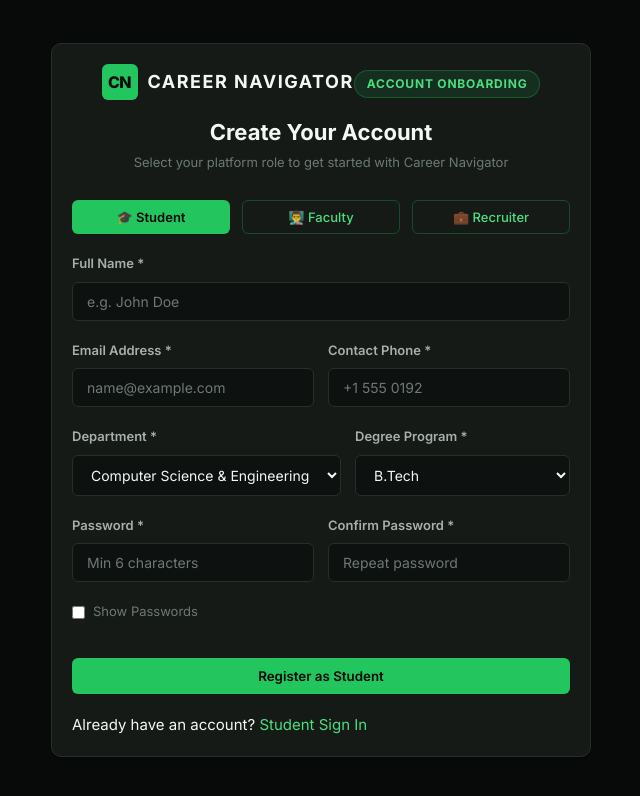
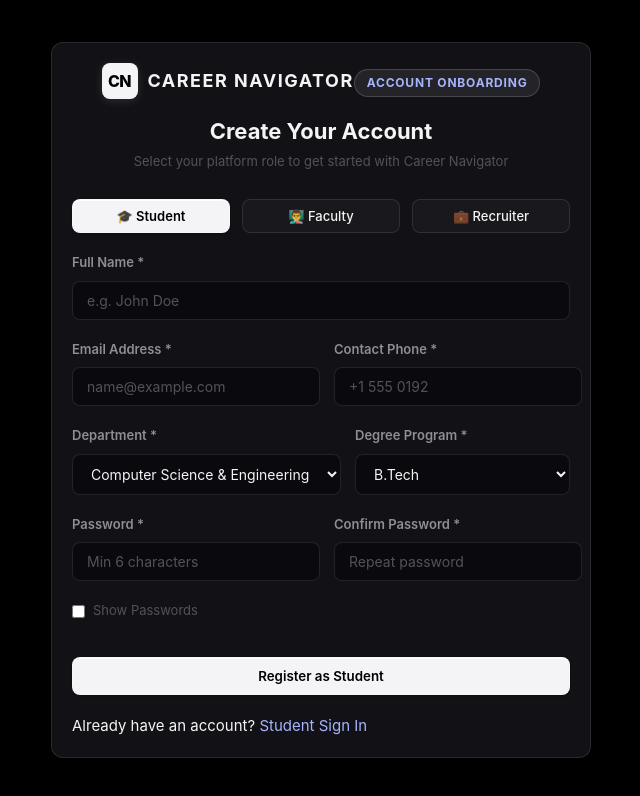
Before and after one commit to RayyanAhammed-V/CareerPulse, a React (Vite) app in the folder frontend/: page /signup in a window 1280 px wide. Shown: the top 796 px of the page, without its empty margins (319-959 px from the left). Built offline with nearby package versions, Linux system fonts and the light colour scheme; no server answers.

Commit message:
style(frontend): update visual identity to Titanium Monolith & Frosted Glass luxury aesthetic

```diff
--- a/frontend/src/index.css
+++ b/frontend/src/index.css
@@ -1,55 +1,66 @@
 /* ============================================================
    CAREER NAVIGATOR - DESIGN SYSTEM & GLOBAL CSS
-   Academic, Professional, Modern, Trustworthy Visual Identity
+   Option 3: Titanium Monolith & Frosted Glass (Apple Pro / Leica Minimalist Luxury)
    ============================================================ */
 
 :root {
-  /* Strict Color Palette */
-  --bg-primary: #080A09;
-  --bg-secondary: #101411;
-  --bg-card: #151A17;
-  --bg-card-hover: #1A211D;
-  --bg-input: #0D110F;
+  /* Pitch-Black Monolith & Dark Titanium Surfaces */
+  --bg-primary: #000000;
+  --bg-secondary: #0A0A0C;
+  --bg-card: #121216;
+  --bg-card-hover: #18181F;
+  --bg-input: #0A0A0E;
 
-  --color-green-primary: #22C55E;
-  --color-green-secondary: #16A34A;
-  --color-green-light: #4ADE80;
-  --color-green-subtle: rgba(34, 197, 94, 0.12);
-  --color-green-border: rgba(34, 197, 94, 0.28);
+  /* Polished Titanium Sheen & Luminescent Accents */
+  --color-green-primary: #F4F4F6;        /* Pure Luminous White / Polished Titanium */
+  --color-green-secondary: #E4E4E7;      /* Brushed Platinum */
+  --color-green-light: #A5B4FC;          /* Electric Iris / Subtle Luminescence */
+  --color-green-subtle: rgba(255, 255, 255, 0.08); /* Frosted Glass Sheen */
+  --color-green-border: rgba(255, 255, 255, 0.16); /* Hairline Titanium Glass Border */
 
-  --text-main: #F5F7F5;
-  --text-muted: #A7B0AA;
-  --text-dim: #6E7973;
-
-  --border-color: #26302A;
-  --border-focus: #22C55E;
-
-  --danger-color: #EF4444;
-  --danger-bg: rgba(239, 68, 68, 0.12);
-  --danger-border: rgba(239, 68, 68, 0.3);
-
-  --warning-color: #EAB308;
-  --warning-bg: rgba(234, 179, 8, 0.12);
-  --warning-border: rgba(234, 179, 8, 0.3);
+  /* Semantic Luxury Inverted Text for Titanium Buttons */
+  --text-inverted: #000000;
 
   /* Typography */
-  --font-sans: 'Inter', -apple-system, BlinkMacSystemFont, 'Segoe UI', Roboto, Oxygen, Ubuntu, sans-serif;
+  --text-main: #F4F4F5;                  /* Crisp Silver-White */
+  --text-muted: #8E8E93;                 /* Neutral Titanium Gray */
+  --text-dim: #52525B;                   /* Deep Charcoal Zinc */
+
+  /* Hairline Razor Borders & Subtle Glow Focus */
+  --border-color: rgba(255, 255, 255, 0.10);
+  --border-focus: rgba(255, 255, 255, 0.38);
+
+  /* Refined Luxury Status Colors */
+  --danger-color: #FB7185;
+  --danger-bg: rgba(244, 63, 94, 0.12);
+  --danger-border: rgba(244, 63, 94, 0.28);
+
+  --warning-color: #FBBF24;
+  --warning-bg: rgba(245, 158, 11, 0.12);
+  --warning-border: rgba(245, 158, 11, 0.28);
+
+  --success-color: #34D399;
+  --success-bg: rgba(52, 211, 153, 0.12);
+  --success-border: rgba(52, 211, 153, 0.28);
+
+  /* Typography */
+  --font-sans: -apple-system, BlinkMacSystemFont, 'SF Pro Display', 'Inter', 'Segoe UI', Roboto, Oxygen, Ubuntu, sans-serif;
   --font-mono: ui-monospace, SFMono-Regular, Menlo, Monaco, Consolas, monospace;
 
-  /* Shadows */
-  --shadow-sm: 0 1px 2px 0 rgba(0, 0, 0, 0.4);
-  --shadow-md: 0 4px 6px -1px rgba(0, 0, 0, 0.5), 0 2px 4px -2px rgba(0, 0, 0, 0.4);
-  --shadow-lg: 0 10px 15px -3px rgba(0, 0, 0, 0.6), 0 4px 6px -4px rgba(0, 0, 0, 0.5);
+  /* Shadows - Ambient Luxury Depth */
+  --shadow-sm: 0 1px 3px 0 rgba(0, 0, 0, 0.7);
+  --shadow-md: 0 4px 16px -1px rgba(0, 0, 0, 0.8), 0 2px 6px -2px rgba(0, 0, 0, 0.6);
+  --shadow-lg: 0 16px 36px -4px rgba(0, 0, 0, 0.95), 0 8px 16px -6px rgba(0, 0, 0, 0.8);
 
-  /* Radii */
-  --radius-sm: 6px;
-  --radius-md: 10px;
-  --radius-lg: 14px;
+  /* Precision Radii */
+  --radius-sm: 8px;
+  --radius-md: 12px;
+  --radius-lg: 18px;
   --radius-full: 9999px;
 
   /* Transitions */
-  --transition-fast: 150ms cubic-bezier(0.4, 0, 0.2, 1);
-  --transition-normal: 250ms cubic-bezier(0.4, 0, 0.2, 1);
+  --transition-fast: 160ms cubic-bezier(0.16, 1, 0.3, 1);
+  --transition-normal: 280ms cubic-bezier(0.16, 1, 0.3, 1);
 }
 
 *, *::before, *::after {
@@ -84,7 +95,7 @@ a {
 }
 
 a:hover {
-  color: var(--color-green-primary);
+  color: #FFFFFF;
 }
 
 button {
@@ -108,8 +119,8 @@ input, select, textarea {
 }
 
 input:focus, select:focus, textarea:focus {
-  border-color: var(--color-green-primary);
-  box-shadow: 0 0 0 2px var(--color-green-subtle);
+  border-color: var(--border-focus);
+  box-shadow: 0 0 0 2px rgba(255, 255, 255, 0.12);
 }
 
 input::placeholder, textarea::placeholder {
@@ -119,7 +130,7 @@ input::placeholder, textarea::placeholder {
 /* Base Utility Classes */
 .btn-primary {
   background-color: var(--color-green-primary);
-  color: #040805;
+  color: var(--text-inverted, #000000);
   font-weight: 600;
   padding: 10px 20px;
   border-radius: var(--radius-sm);
@@ -127,18 +138,23 @@ input::placeholder, textarea::placeholder {
   align-items: center;
   justify-content: center;
   gap: 8px;
-  transition: background-color var(--transition-fast), transform var(--transition-fast);
+  border: 1px solid rgba(255, 255, 255, 0.25);
+  box-shadow: 0 1px 2px rgba(0, 0, 0, 0.3), inset 0 1px 0 rgba(255, 255, 255, 0.8);
+  transition: all var(--transition-fast);
 }
 
 .btn-primary:hover {
-  background-color: var(--color-green-light);
+  background-color: var(--color-green-secondary);
+  color: #000000;
   transform: translateY(-1px);
+  box-shadow: 0 4px 16px rgba(255, 255, 255, 0.15), inset 0 1px 0 rgba(255, 255, 255, 0.9);
 }
 
 .btn-primary:disabled {
-  opacity: 0.6;
+  opacity: 0.5;
   cursor: not-allowed;
   transform: none;
+  box-shadow: none;
 }
 
 .btn-secondary {
@@ -152,25 +168,31 @@ input::placeholder, textarea::placeholder {
   align-items: center;
   justify-content: center;
   gap: 8px;
+  backdrop-filter: blur(8px);
+  transition: all var(--transition-fast);
 }
 
 .btn-secondary:hover {
   background-color: var(--bg-card-hover);
-  border-color: var(--color-green-border);
+  border-color: rgba(255, 255, 255, 0.24);
+  color: #FFFFFF;
 }
 
 .btn-outline {
-  background: transparent;
-  color: var(--color-green-light);
-  border: 1px solid var(--color-green-border);
+  background: rgba(255, 255, 255, 0.03);
+  color: var(--text-main);
+  border: 1px solid var(--border-color);
   padding: 8px 16px;
   border-radius: var(--radius-sm);
   font-weight: 500;
+  backdrop-filter: blur(8px);
+  transition: all var(--transition-fast);
 }
 
 .btn-outline:hover {
-  background: var(--color-green-subtle);
-  border-color: var(--color-green-primary);
+  background: rgba(255, 255, 255, 0.08);
+  border-color: rgba(255, 255, 255, 0.28);
+  color: #FFFFFF;
 }
 
 .btn-danger {
@@ -193,11 +215,13 @@ input::placeholder, textarea::placeholder {
   border-radius: var(--radius-md);
   padding: 20px;
   box-shadow: var(--shadow-sm);
-  transition: border-color var(--transition-fast);
+  transition: border-color var(--transition-fast), box-shadow var(--transition-fast);
+  backdrop-filter: blur(12px);
 }
 
 .card:hover {
   border-color: var(--border-focus);
+  box-shadow: var(--shadow-md);
 }
 
 /* Badges */
@@ -213,9 +237,9 @@ input::placeholder, textarea::placeholder {
 }
 
 .badge-ready {
-  background: var(--color-green-subtle);
-  color: var(--color-green-light);
-  border: 1px solid var(--color-green-border);
+  background: var(--success-bg);
+  color: var(--success-color);
+  border: 1px solid var(--success-border);
 }
 
 .badge-developing {
@@ -234,8 +258,8 @@ input::placeholder, textarea::placeholder {
 .modal-overlay {
   position: fixed;
   inset: 0;
-  background-color: rgba(0, 0, 0, 0.75);
-  backdrop-filter: blur(4px);
+  background-color: rgba(0, 0, 0, 0.85);
+  backdrop-filter: blur(8px);
   display: flex;
   align-items: center;
   justify-content: center;
@@ -253,6 +277,7 @@ input::placeholder, textarea::placeholder {
   overflow-y: auto;
   padding: 28px;
   box-shadow: var(--shadow-lg);
+  backdrop-filter: blur(16px);
 }
 
 /* Alerts */
@@ -267,9 +292,9 @@ input::placeholder, textarea::placeholder {
 }
 
 .alert-success {
-  background-color: var(--color-green-subtle);
-  color: var(--color-green-light);
-  border: 1px solid var(--color-green-border);
+  background-color: var(--success-bg);
+  color: var(--success-color);
+  border: 1px solid var(--success-border);
   padding: 12px 16px;
   border-radius: var(--radius-sm);
   font-size: 14px;
--- a/frontend/src/pages/LandingPage.css
+++ b/frontend/src/pages/LandingPage.css
@@ -24,7 +24,7 @@
   width: 36px;
   height: 36px;
   background-color: var(--color-green-primary);
-  color: #080A09;
+  color: var(--text-inverted, #000000);
   font-weight: 800;
   font-size: 16px;
   display: flex;
@@ -32,6 +32,7 @@
   justify-content: center;
   border-radius: var(--radius-sm);
   letter-spacing: -0.5px;
+  box-shadow: 0 2px 10px rgba(255, 255, 255, 0.12);
 }
 
 .brand-text {
@@ -147,8 +148,8 @@
 
 .portal-card:hover {
   transform: translateY(-4px);
-  border-color: var(--color-green-primary);
-  box-shadow: 0 8px 24px rgba(34, 197, 94, 0.12);
+  border-color: rgba(255, 255, 255, 0.35);
+  box-shadow: 0 14px 32px rgba(0, 0, 0, 0.6), 0 0 24px rgba(255, 255, 255, 0.04);
 }
 
 .portal-badge {
@@ -164,27 +165,27 @@
 }
 
 .student-badge {
-  background: var(--color-green-subtle);
-  color: var(--color-green-light);
-  border: 1px solid var(--color-green-border);
+  background: rgba(129, 140, 248, 0.12);
+  color: #C7D2FE;
+  border: 1px solid rgba(129, 140, 248, 0.28);
 }
 
 .faculty-badge {
-  background: rgba(234, 179, 8, 0.12);
-  color: #FACC15;
-  border: 1px solid rgba(234, 179, 8, 0.3);
+  background: rgba(245, 158, 11, 0.12);
+  color: #FDE68A;
+  border: 1px solid rgba(245, 158, 11, 0.28);
 }
 
 .recruiter-badge {
-  background: rgba(59, 130, 246, 0.0);
-  color: var(--color-green-primary);
-  border: 1px solid var(--border-color);
+  background: rgba(56, 189, 248, 0.12);
+  color: #BAE6FD;
+  border: 1px solid rgba(56, 189, 248, 0.28);
 }
 
 .admin-badge {
-  background: rgba(244, 244, 245, 0.1);
-  color: #E4E4E7;
-  border: 1px solid var(--border-color);
+  background: rgba(255, 255, 255, 0.08);
+  color: #F4F4F5;
+  border: 1px solid rgba(255, 255, 255, 0.18);
 }
 
 .portal-title {
@@ -236,12 +237,12 @@
 .feature-score {
   font-size: 28px;
   font-weight: 800;
-  color: var(--color-green-primary);
+  color: var(--text-main);
   line-height: 1;
-  background-color: var(--color-green-subtle);
+  background-color: rgba(255, 255, 255, 0.05);
   padding: 10px 14px;
   border-radius: var(--radius-sm);
-  border: 1px solid var(--color-green-border);
+  border: 1px solid var(--border-color);
 }
 
 .feature-info h4 {
@@ -274,7 +275,7 @@
   font-size: 16px;
   font-weight: 700;
   letter-spacing: 1px;
-  color: var(--color-green-primary);
+  color: var(--text-main);
 }
 
 .footer-copy {
--- a/frontend/src/pages/PortalLogin.css
+++ b/frontend/src/pages/PortalLogin.css
@@ -134,9 +134,14 @@
 }
 
 .signup-link {
-  color: var(--color-green-primary);
+  color: var(--color-green-light);
   font-weight: 600;
   margin-left: 4px;
+  transition: color var(--transition-fast);
+}
+
+.signup-link:hover {
+  color: #FFFFFF;
 }
 
 .privileged-prompt {
--- a/frontend/src/pages/StudentDashboard.jsx
+++ b/frontend/src/pages/StudentDashboard.jsx
@@ -252,7 +252,7 @@ export default function StudentDashboard() {
           </button>
           <button className={`nav-item ${activeTab === 'recommendations' ? 'active' : ''}`} onClick={() => selectTab('recommendations')}>
             <span>Recommendations</span>
-            {recommendations.length > 0 && <span className="nav-counter" style={{ background: '#22C55E', color: '#040805' }}>{recommendations.length}</span>}
+            {recommendations.length > 0 && <span className="nav-counter" style={{ background: 'var(--color-green-primary)', color: 'var(--text-inverted, #000000)' }}>{recommendations.length}</span>}
           </button>
           <button className={`nav-item ${activeTab === 'history' ? 'active' : ''}`} onClick={() => selectTab('history')}>
             <span>Score History</span>
```
Also changed, not shown: frontend/src/pages/StudentDashboard.css (+5 -3 lines).
